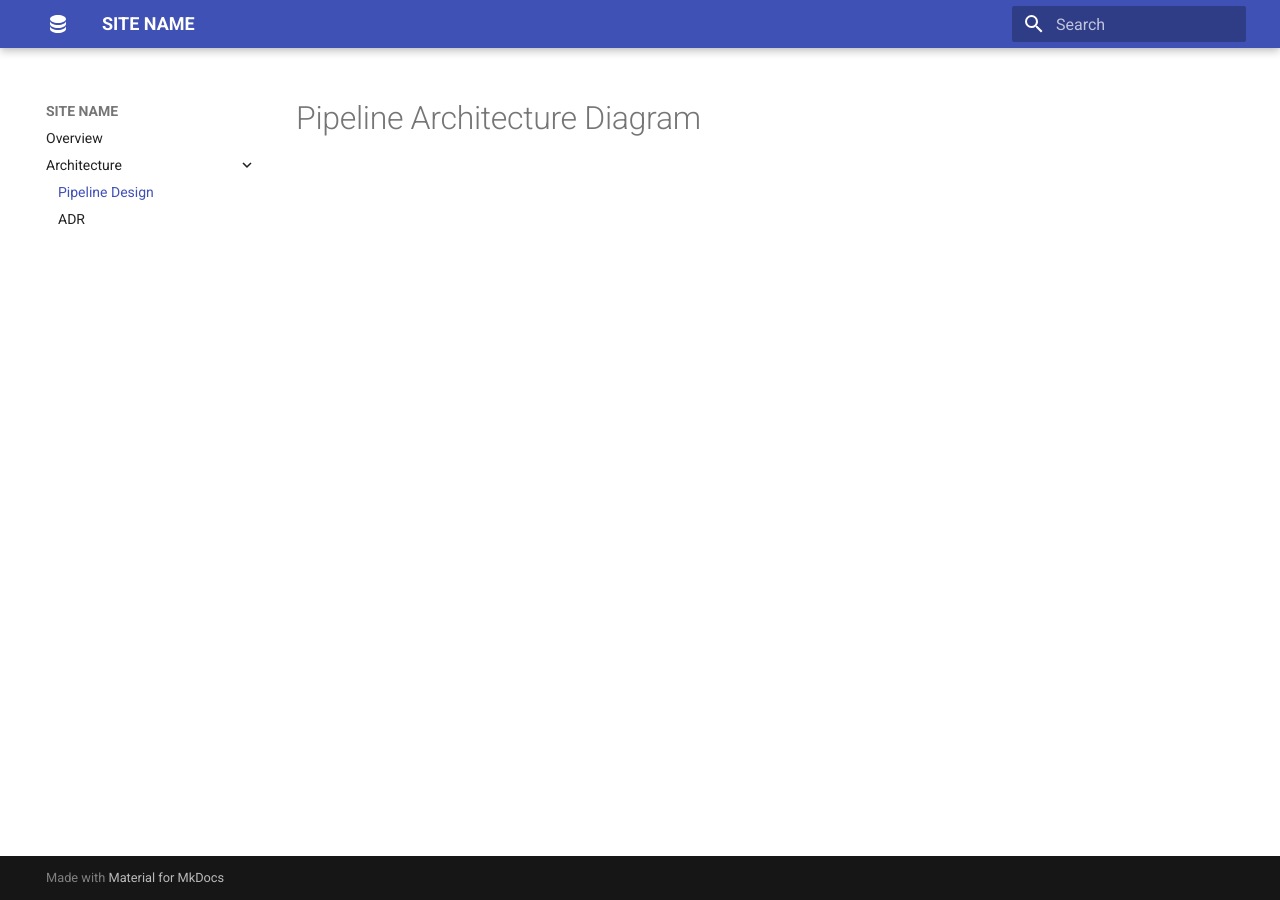
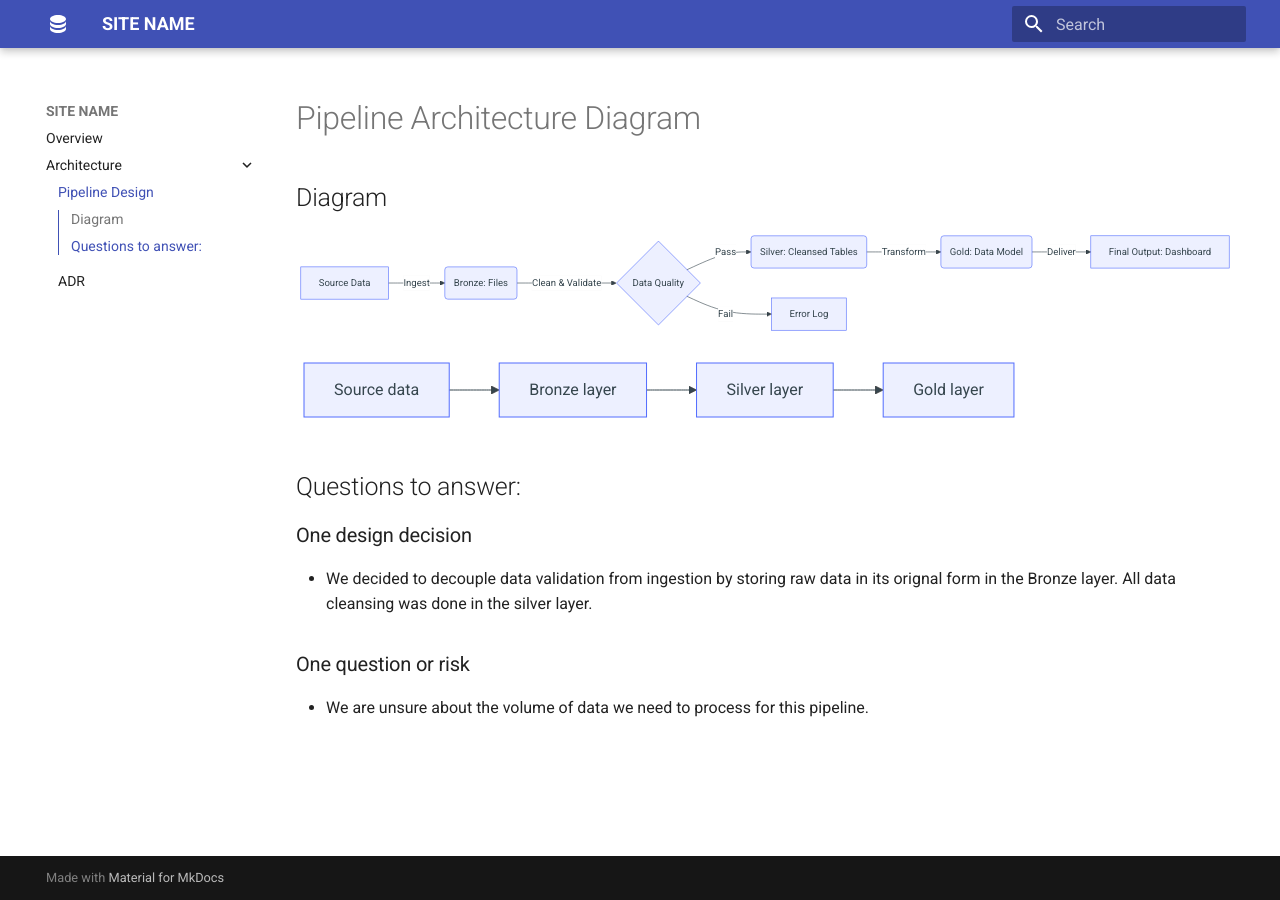
Before and after one commit to haf1786/qa-library-pipeline, an MkDocs documentation site: the page built from docs/architecture/design-pipeline.md, in a window 1280 px wide. Built offline with MkDocs 1.6.1 and Material for MkDocs 9.7.7, drawn with Linux system fonts in a browser that asks for light colours.

Commit message:
Enhance design-pipeline.md with diagrams and notes
Added architecture diagrams and design considerations for the data pipeline.

````diff
--- a/docs/architecture/design-pipeline.md
+++ b/docs/architecture/design-pipeline.md
@@ -1 +1,28 @@
 # Pipeline Architecture Diagram
+
+
+## Diagram
+```mermaid
+flowchart LR
+    A[Source Data] -->|Ingest| B(Bronze: Files)
+    B -->|Clean & Validate| C{Data Quality}
+    C -->|Pass| D(Silver: Cleansed Tables)
+    C -->|Fail| E[Error Log]
+    D -->|Transform| F(Gold: Data Model)
+    F -->|Deliver| G[Final Output: Dashboard]
+```
+
+```mermaid
+flowchart LR
+    Source[Source data] --> Bronze[Bronze layer]
+    Bronze --> Silver[Silver layer]
+    Silver --> Gold[Gold layer]
+```
+
+## Questions to answer:
+
+### One design decision
+- We decided to decouple data validation from ingestion by storing raw data in its orignal form in the Bronze layer. All data cleansing was done in the silver layer.
+
+### One question or risk
+- We are unsure about the volume of data we need to process for this pipeline.
````
